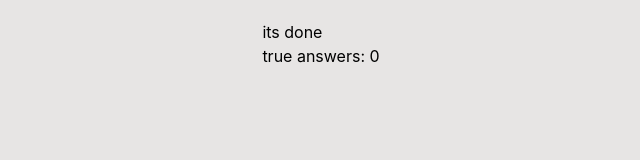
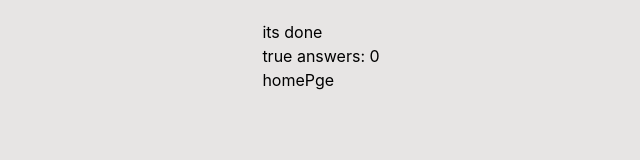
Before and after one commit to AshkanAhmady/Quiz---react.tailwind.typescript, a React (Create React App) app: page /questions/finish in a window 1280 px wide. Shown: the top 160 px of the page, without its empty margins (319-959 px from the left). Built offline with nearby package versions, Linux system fonts and the light colour scheme.

Commit message:
reset total true answers

```diff
--- a/src/Components/EndQuiz.js
+++ b/src/Components/EndQuiz.js
@@ -1,8 +1,11 @@
+import { Link } from "react-router-dom";
+
 const EndQuiz = ({ total }) => {
   return (
     <div>
       <h1>its done</h1>
       <p>true answers: {total}</p>
+      <Link to="/">homePge</Link>
     </div>
   );
 };
--- a/src/Components/Questions.js
+++ b/src/Components/Questions.js
@@ -1,4 +1,4 @@
-import { useRef, useState } from "react";
+import { useEffect, useRef, useState } from "react";
 import { useNavigate, useParams } from "react-router-dom";
 import { questions } from "../data";
 
@@ -11,7 +11,10 @@ const Questions = ({ total, setTotal }) => {
   let navigate = useNavigate();
   let question = questions.find((item) => item.id == id);
 
-  //   console.log(item.text);
+  // reset total true answers
+  useEffect(() => {
+    setTotal(0);
+  }, []);
 
   const changeHandler = (e) => {
     //   stop select another option
@@ -32,6 +35,7 @@ const Questions = ({ total, setTotal }) => {
     navigate(`/questions/${id > questions.length ? "finish" : id}`);
     setIsClicked(false);
     setSelectedInput(null);
+    console.log(total);
   };
 
   return (
```
